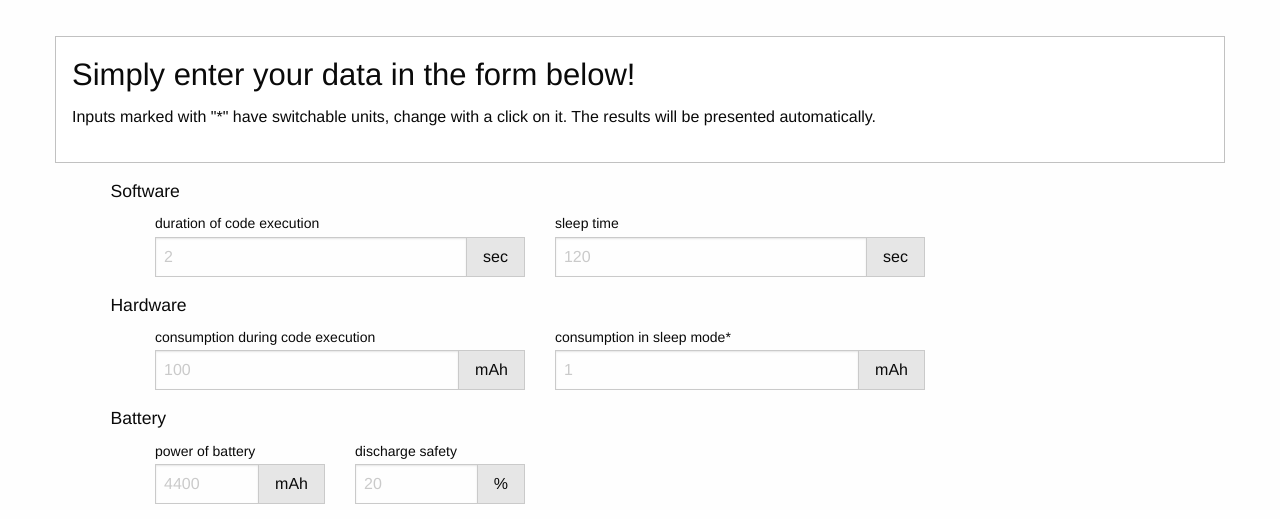
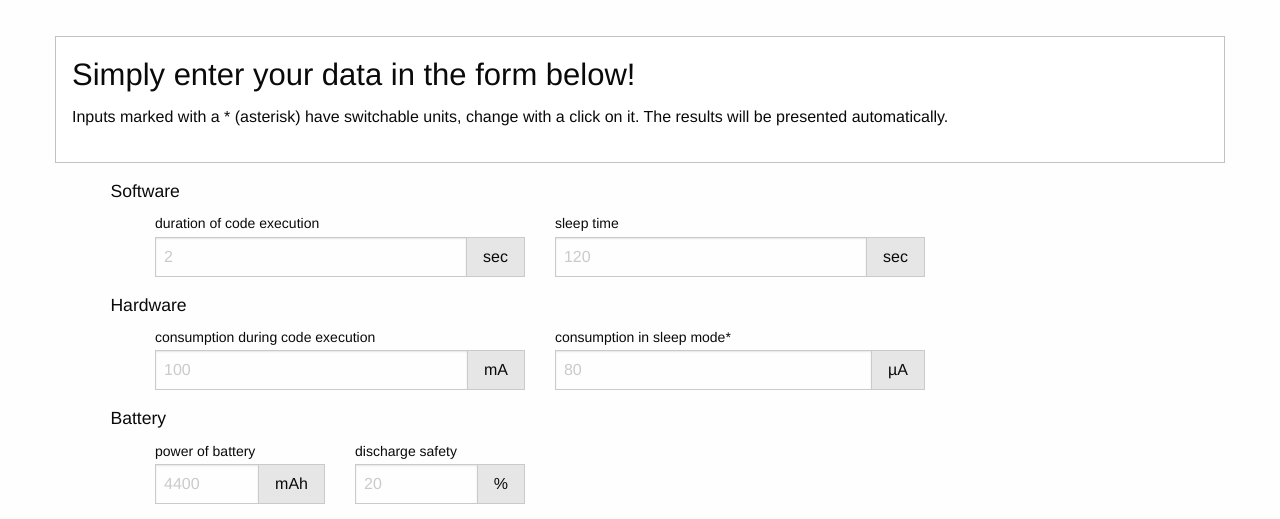
Before and after one commit to PavelKar/of-things, a PHP site: page /battery-life-calculator.php in a window 1280 px wide. Shown: the part 199-718 px from the top of the page. Run offline with PHP 8.4, Linux system fonts and the light colour scheme.

Commit message:
proper units for microcontroller comsumption
micro Ampere is standard in sleep mode

```diff
--- a/battery-life-calculator.php
+++ b/battery-life-calculator.php
@@ -19,7 +19,7 @@
     <div class="large-12 columns">
       <div class="callout">
         <h3>Simply enter your data in the form below!</h3>
-        <p>Inputs marked with "*" have switchable units, change with a click on it. The results will be presented automatically.</p>
+        <p>Inputs marked with a * (asterisk) have switchable units, change with a click on it. The results will be presented automatically.</p>
         <div id="solutions">
           <hr>
           <h3>Your results: </h3>
@@ -72,7 +72,7 @@
           <label>consumption during code execution</label>
           <div class="input-group">
             <input type="text" type="number" placeholder="100" class="input-group-field" name="consumpactive" id="consumpactive" />
-            <span class="input-group-label">mAh</span>
+            <span class="input-group-label">mA</span>
           </div>
         </div>
       </div>
@@ -80,8 +80,8 @@
         <div class="row collapse">
           <label>consumption in sleep mode*</label>
           <div class="input-group">
-            <input type="text" type="number" placeholder="1" class="input-group-field" name="consumpsleep" id="consumpsleep" />
-            <span class="input-group-label" id="unitconsumpsleep" data-unit="1">mAh</span>
+            <input type="text" type="number" placeholder="80" class="input-group-field" name="consumpsleep" id="consumpsleep" />
+            <span class="input-group-label" id="unitconsumpsleep" data-unit="0.001">&micro;A</span>
           </div>
         </div>
       </div>
--- a/js/battery-life-calculator.js
+++ b/js/battery-life-calculator.js
@@ -10,14 +10,14 @@ $("#unitconsumpsleep").click(function() {
   switch (this.getAttribute('data-unit')) {
       case "1":
           this.setAttribute('data-unit',"0.001");
-          this.innerHTML = "uAh";
+          this.innerHTML = "&micro;A";
           console.log(
             this.getAttribute('data-unit')
           );
           break;
       case "0.001":
           this.setAttribute('data-unit',"1");
-          this.innerHTML = "mAh";
+          this.innerHTML = "mA";
           console.log(
             this.getAttribute('data-unit')
           );
```
